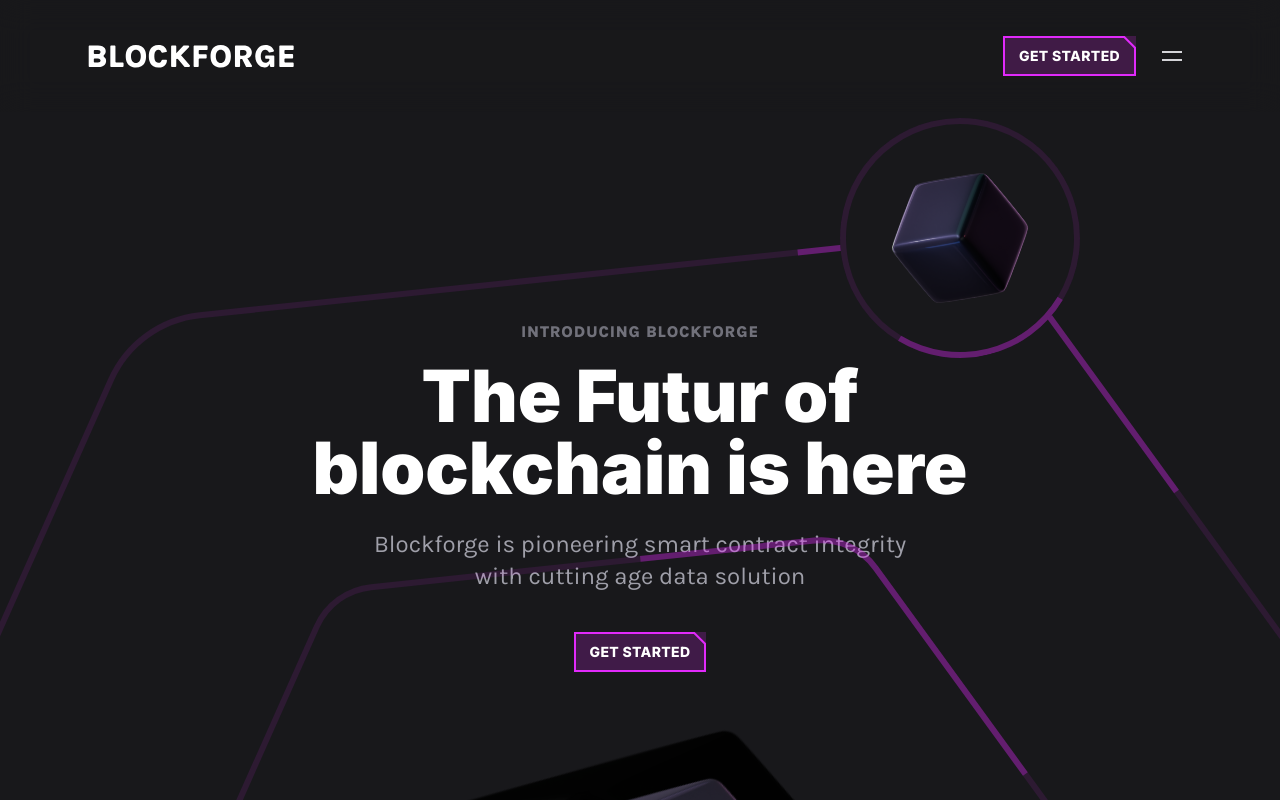
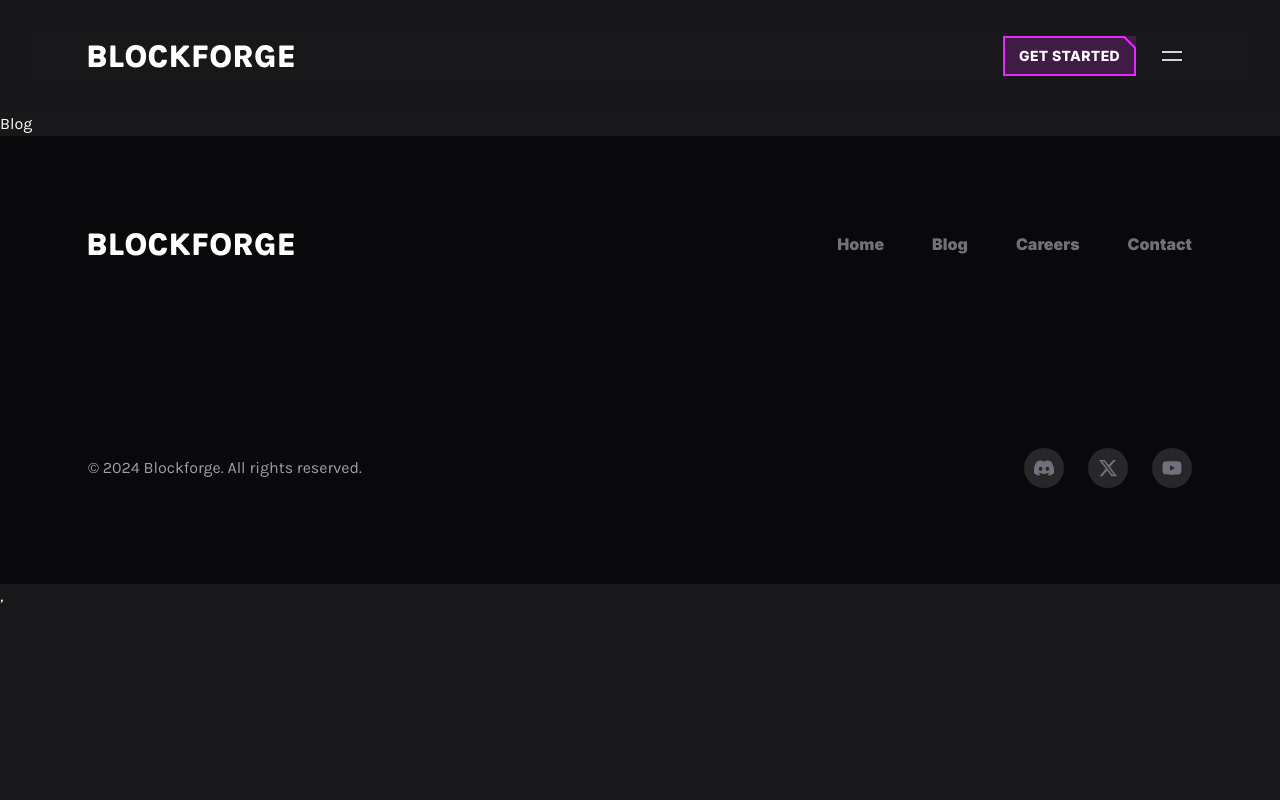
Before and after one commit to AliRezaAzdast/dark-blockchain-site, a React (Vite) app: page /blog in a window 1280 px wide. Shown: the top 800 px of the page. Built offline with nearby package versions, Linux system fonts and the light colour scheme.

Commit message:
added a react router to site

```diff
--- a/package.json
+++ b/package.json
@@ -14,6 +14,7 @@
     "motion": "^12.23.12",
     "react": "^19.1.1",
     "react-dom": "^19.1.1",
+    "react-router-dom": "^7.8.2",
     "tailwind-merge": "^3.3.1",
     "tailwindcss": "^4.1.11",
     "zod": "^4.0.17"
--- a/src/App.tsx
+++ b/src/App.tsx
@@ -1,11 +1,16 @@
-import Home from "./pages/Home"
+import { useRoutes } from "react-router-dom";
+import routes from './routes/router.tsx'
+import HeaderSection from "./sections/HeaderSection";
+import FooterSection from "./sections/FooterSection";
+
 
 function App() {
-
-
+const router = useRoutes(routes)
   return (
     <>
-      <Home/>
+      <HeaderSection/>
+      {router}
+      <FooterSection/>
     </>
   )
 }
--- a/src/main.tsx
+++ b/src/main.tsx
@@ -1,10 +1,13 @@
 import { StrictMode } from 'react'
 import { createRoot } from 'react-dom/client'
+import { BrowserRouter } from "react-router";
 import './../src/styles/index.css'
 import App from './App.tsx'
 
 createRoot(document.getElementById('root')!).render(
-  <StrictMode>
-    <App />
-  </StrictMode>,
+  <BrowserRouter>
+    <StrictMode>
+      <App />
+    </StrictMode>,
+  </BrowserRouter>
 )
--- /dev/null
+++ b/src/pages/Blog.tsx
@@ -0,0 +1,9 @@
+import React from 'react'
+
+function Blog() {
+  return (
+    <div>Blog</div>
+  )
+}
+
+export default Blog
--- a/src/pages/Home.tsx
+++ b/src/pages/Home.tsx
@@ -1,13 +1,13 @@
 import FeaturesCardsSection from "../sections/FeaturesCardsSection"
 import FeaturesGridSection from "../sections/FeaturesGridSection"
-import HeaderSection from "../sections/HeaderSection"
+
 import HeroSection from "../sections/HeroSection"
 import LatestPostsSection from "../sections/LatestPostsSection"
 
 import data from "../content.generated.json";
 import TestimonialsSection from "../sections/TestimonialsSection"
 import CallToActionSection from "../sections/CallToActionSection"
-import FooterSection from "../sections/FooterSection"
+
 
 function Home() {
     const posts = data.blog;
@@ -16,14 +16,14 @@ function Home() {
   .sort((a, b) => b.pubDate.getTime() - a.pubDate.getTime()).slice(0, 4);
     return (
         <>
-            <HeaderSection />
+
             <HeroSection />
             <FeaturesCardsSection />
             <FeaturesGridSection />
             <LatestPostsSection latestPosts={latestPosts}/>
             <TestimonialsSection/>
             <CallToActionSection/>
-            <FooterSection/>
+
         </>
     )
 }
--- /dev/null
+++ b/src/routes/router.tsx
@@ -0,0 +1,12 @@
+import type { RouteObject } from "react-router";
+import Home from '../pages/Home'
+import Blog from '../pages/Blog'
+
+
+const routes: RouteObject[] = [
+    {path:'/', element:<Home/>},
+    {path:'/blog', element:<Blog/>},
+    { path: "/blog/:slug", element: '' },
+]
+
+export default routes
```
Also changed, not shown: 1 other file (tests, documents, lock files or other folders).
